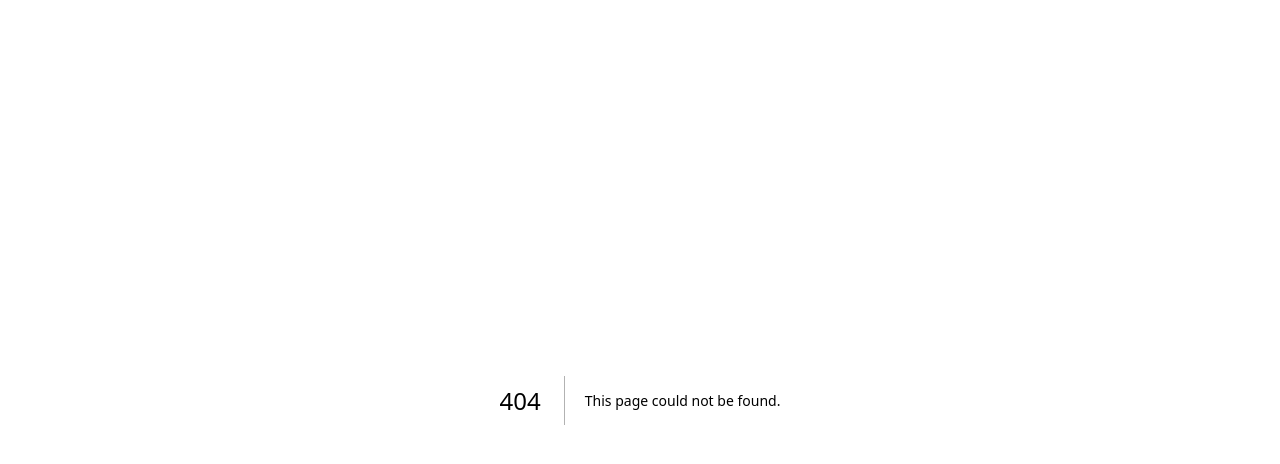
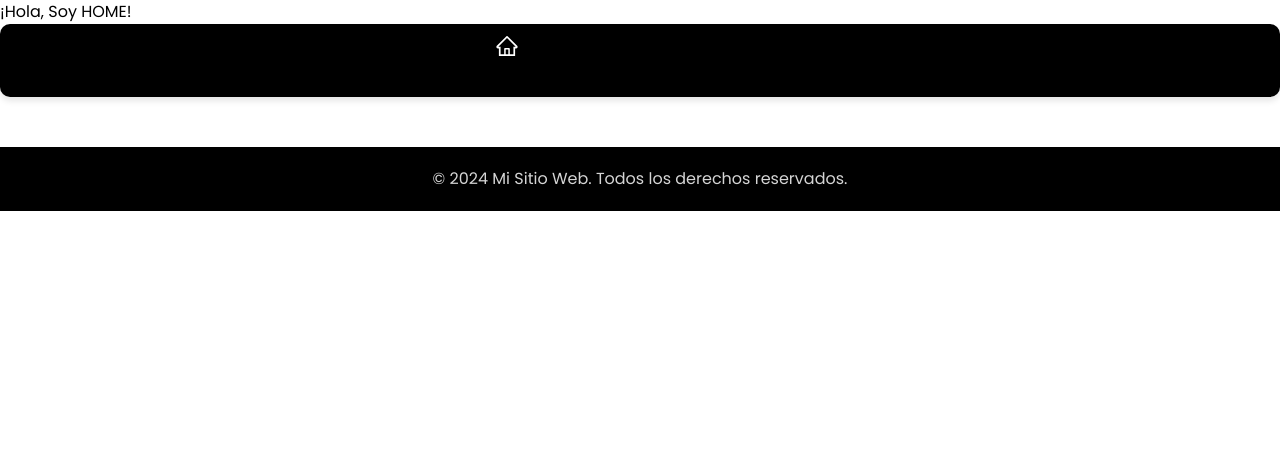
Before and after one commit to MatiasAguirre26/reciclaje-final, a Next.js app in the folder reciclaje-app/: page /dashboard in a window 1280 px wide. Before the commit this address had no page. Shown: the top 464 px of the page. Built offline with nearby package versions, Linux system fonts and the light colour scheme.

Commit message:
instalacion de dependencia de webpack y su configuracion en next.config. Tambien actualizacion de los nombres de los archivos

```diff
--- a/reciclaje-app/next.config.mjs
+++ b/reciclaje-app/next.config.mjs
@@ -1,4 +1,12 @@
 /** @type {import('next').NextConfig} */
-const nextConfig = {};
+const nextConfig = {
+    webpack (config) {
+        config.module.rules.push({
+          test: /\.svg$/,
+          use: ['@svgr/webpack'],
+        })
+        return config
+      },
+};
 
 export default nextConfig;
--- a/reciclaje-app/src/app/components/Footer.js
+++ b/reciclaje-app/src/app/components/footer.js
@@ -1,4 +1,4 @@
-import styles from '../styles/Footer.module.css';
+import styles from '../styles/footer.module.css';
 
 export default function Footer() {
     return (
--- a/reciclaje-app/src/app/components/Navbar.js
+++ b/reciclaje-app/src/app/components/navbar.js
@@ -1,15 +1,15 @@
 'use client'
-import styles from '../styles/Navbar.module.css';
+import styles from '../styles/navbar.module.css';
 
 // Importamos los iconos SVG
-import HomeIcon from '../../../public/icons/home.svg';
+import HomeIcon from '/public/icons/home.svg';
 
 export default function Navbar() {
     return (
       <nav className={styles.nav}>
         <ul className={styles.navList}>
           <li className={styles.navItem}>
-            <a href="/home"><HomeIcon className={styles.navIcon} />
+            <a href="/dashboard"><HomeIcon className={styles.navIcon} />
               Inicio
             </a>
           </li>
--- /dev/null
+++ b/reciclaje-app/src/app/dashboard/page.js
@@ -0,0 +1,12 @@
+import Navbar from '../components/navbar';
+import Footer from '../components/footer';
+
+export default function Dashboard() {
+    return (
+    <div>
+        <h1>¡Hola, Soy HOME!</h1>
+        <Navbar />
+        <Footer />
+    </div>)
+
+}
--- a/reciclaje-app/src/app/home/page.js
+++ /dev/null
@@ -1,12 +0,0 @@
-import Navbar from '../components/Navbar';
-import Footer from '../components/Footer';
-
-export default function Home() {
-    return (
-    <div>
-        <h1>¡Hola, Soy HOME!</h1>
-        <Navbar />
-        <Footer />
-    </div>)
-
-}
--- a/reciclaje-app/src/app/page.js
+++ b/reciclaje-app/src/app/page.js
@@ -1,5 +1,5 @@
 import Image from "next/image";
-import styles from './styles/HeroSection.module.css';
+import styles from './styles/hero-section.module.css';
 
 export default function Home() {
   return (
--- a/reciclaje-app/src/app/styles/Navbar.module.css
+++ b/reciclaje-app/src/app/styles/navbar.module.css
@@ -1,6 +1,4 @@
 
-
-/* app/styles/Navbar.module.css */
 .nav {
     background-color: #000000;
     padding: 10px 20px;
@@ -40,4 +38,5 @@
     width: 24px; /* Ajusta el tamaño del icono según sea necesario */
     height: 24px;
     margin-bottom: 5px;
+    color: white;
   }
```
Also changed, not shown: reciclaje-app/package.json (+6 -5 lines), reciclaje-app/public/icons/home.svg, reciclaje-app/src/app/components/hero-section.js (renamed from reciclaje-app/src/app/components/HeroSection.js), reciclaje-app/src/app/styles/footer.module.css (renamed from reciclaje-app/src/app/styles/Footer.module.css), reciclaje-app/src/app/styles/hero-section.module.css (renamed from reciclaje-app/src/app/styles/HeroSection.module.css), 1 other file (tests, documents, lock files or other folders).
